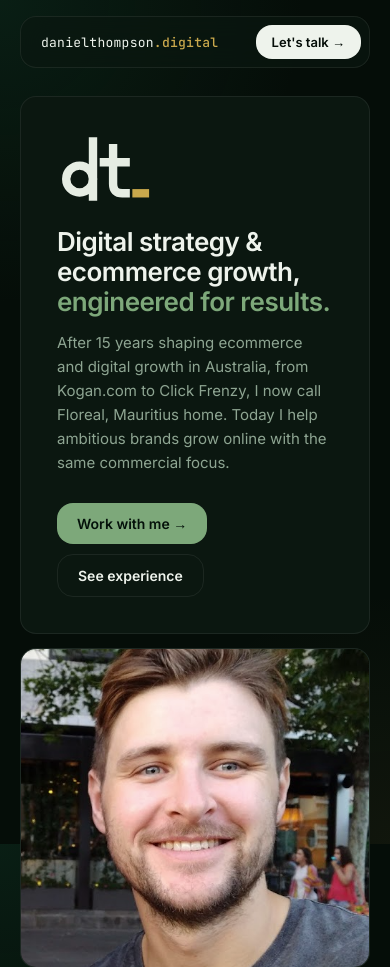
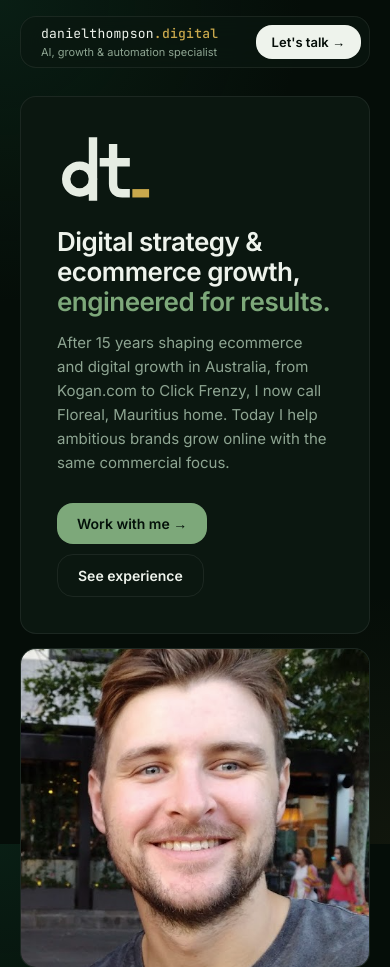
Before and after one commit to dathnoth/danielthompson-digital, a plain HTML site: page index.html in a window 390 px wide. Shown: the top 967 px of the page. Drawn offline with Linux system fonts and the light colour scheme.

Commit message:
Show tagline under the name on mobile
Co-Authored-By: Claude Opus 5.5 <noreply@anthropic.com>

```diff
--- a/index.html
+++ b/index.html
@@ -236,7 +236,8 @@
     .t-contact { grid-template-columns: 1fr; padding: 28px; }
   }
   @media (max-width: 720px) {
-    .tagline { display: none; }
+    .brand { flex-direction: column; align-items: flex-start; gap: 3px; }
+    .tagline { font-size: 11px; padding-left: 0; border-left: none; white-space: normal; }
   }
   @media (max-width: 520px) {
     .t-services { grid-column: span 2; padding: 20px; }
```
